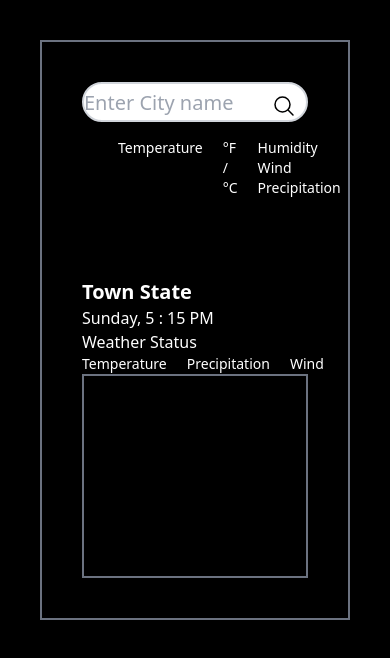
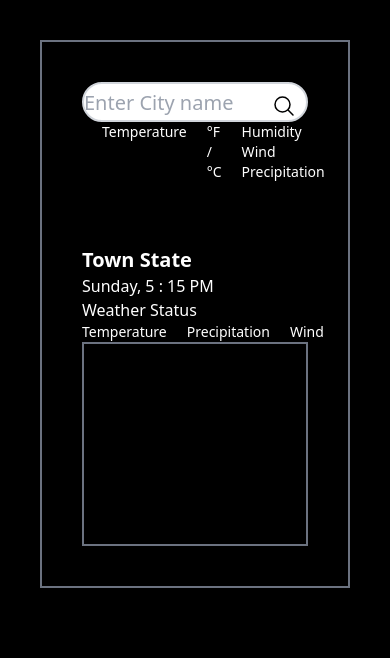
Before and after one commit to Ebalin1411/weather_tailwind, a website: page index.html in a window 390 px wide. Drawn offline with nearby package versions, Linux system fonts and the light colour scheme.

Commit message:
padding removed for mobile view

```diff
--- a/index.html
+++ b/index.html
@@ -25,7 +25,7 @@
             <div class="flex  flex-col md:flex-row justify-between">
 
                     <div class="md:flex flex-col"> <!---left-->
-                        <div class="flex  text-white flex-col p-4 space-y-5">
+                        <div class="flex  text-white flex-col md:p-4 space-y-5">
                             <div class="flex space-x-5 md:text-xl  text-sm">
                                 <div class="w-20 h-20"><img src="./images/weather.png"> </div>
                                 <span id="temp" class="">Temperature</span>
```
